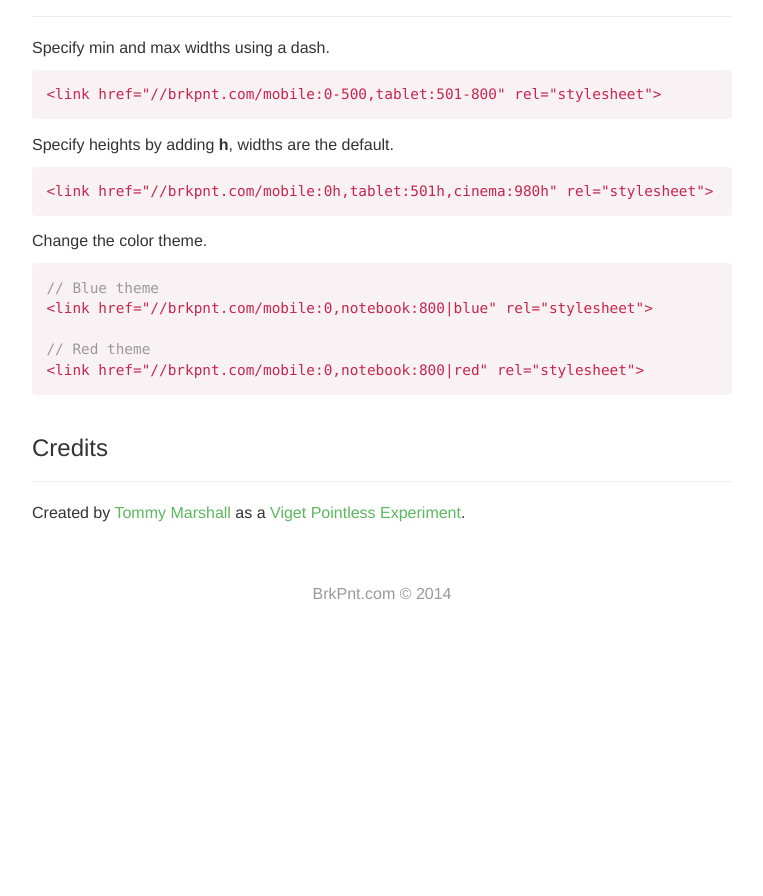
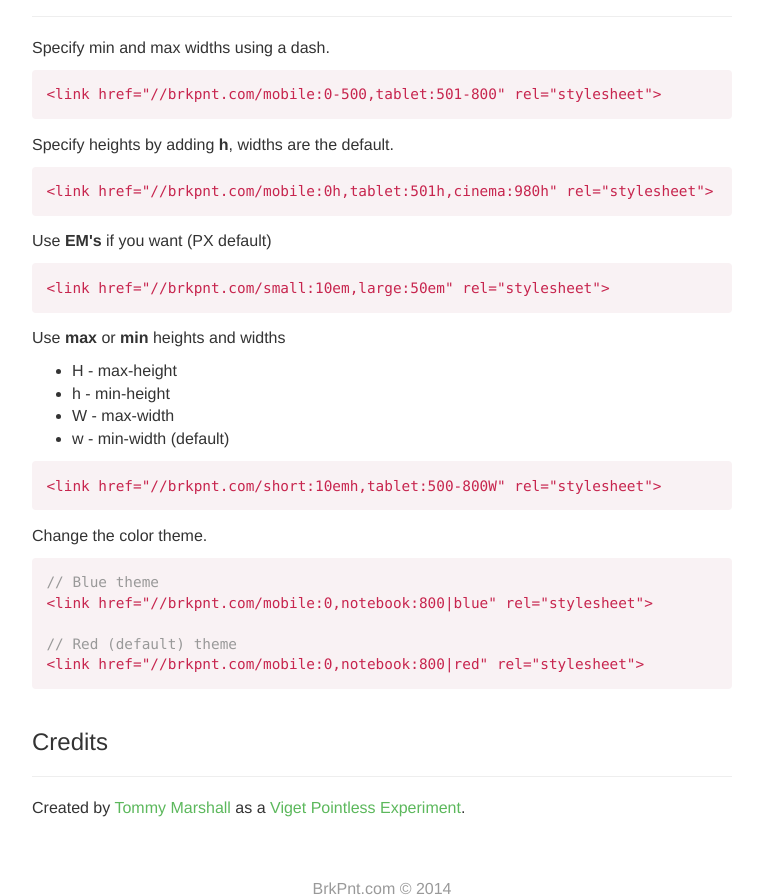
Before and after one commit to tommymarshall/brkpnt, a PHP site: page / in a window 1280 px wide. Shown: the part 727-1623 px from the top of the page, without its empty margins (258-1021 px from the left). Before the commit the page ends 1327 px from the top, so only its background shows below. Run offline with PHP 8.4, Linux system fonts and the light colour scheme; some libraries are stand-ins or nearby versions.

Commit message:
Refactors code, allows for min and max values.

```diff
--- a/public/home.php
+++ b/public/home.php
@@ -40,11 +40,25 @@
 		<code>
 			&lt;link href="//brkpnt.com/mobile:0h,tablet:501h,cinema:980h" rel="stylesheet"&gt;
 		</code>
+		<p>Use <strong>EM's</strong> if you want (PX default)</p>
+		<code>
+			&lt;link href="//brkpnt.com/small:10em,large:50em" rel="stylesheet"&gt;
+		</code>
+		<p>Use <strong>max</strong> or <strong>min</strong> heights and widths</p>
+		<ul>
+			<li>H - max-height</li>
+			<li>h - min-height</li>
+			<li>W - max-width</li>
+			<li>w - min-width (default)</li>
+		</ul>
+		<code>
+			&lt;link href="//brkpnt.com/short:10emh,tablet:500-800W" rel="stylesheet"&gt;
+		</code>
 		<p>Change the color theme.</p>
 		<code>
 			<span>// Blue theme</span><br>
 			&lt;link href="//brkpnt.com/mobile:0,notebook:800|blue" rel="stylesheet"&gt;
-			<br><br><span>// Red theme</span><br>
+			<br><br><span>// Red (default) theme</span><br>
 			&lt;link href="//brkpnt.com/mobile:0,notebook:800|red" rel="stylesheet"&gt;
 		</code>
 		<h3>Credits</h3>
--- a/public/index.php
+++ b/public/index.php
@@ -1,48 +1,17 @@
 <?php
 
-// Get Route
-$route = substr($_SERVER['REQUEST_URI'], 1);
+class MediaQueryBuilder {
 
-if (strpos($route,':') !== false) {
-	// Assign Breakpoint
-	$theme = explode('|', $route);
-	$breakpoints = explode(',', $theme[0]);
+	protected $_request;
 
-	// Assign Breakpoint values
-	foreach ($breakpoints as $data) {
-		$breakpoint_values = explode(':', $data);
-		$breakpoint_name = $breakpoint_values[0];
-		$breakpoint_data = explode('-', $breakpoint_values[1]);
+	protected $_parameters;
 
-		// Assign Min and Max breakpoint
-		$min = $breakpoint_data[0];
-		$max = $breakpoint_data[1];
+	protected $_breakpoints = [];
 
-		// height or width?
-		if (strtolower(substr($min, -1)) == "h") {
-			$first_type = 'height';
-			$min = substr($min, 0, -1);
-		} else {
-			$first_type = 'width';
-		}
-
-		$max_string = "";
-		if ( $max ) {
-			$second_type = strtolower(substr($max, -1)) == "h" ? 'height' : 'width';
-			$max = substr($max, 0, -1);
-			$max_string =  " and (max-{$second_type}: {$max}px)";
-		}
-
-		$output .= "\n@media (min-{$first_type}: {$min}px){$max_string}{\n";
-		$output .= "	body:after{\n";
-		$output .= "		content: \"$breakpoint_name\";\n";
-		$output .= "	}\n";
-		$output .= "}\n";
-	}
-
-	// Return CSS
-	$themes = array(
+	// Weird indentation to account for output
+	protected $_themes = [
 		'default' => '
+	/* Red theme */
 	background: #a12347;
 	color: #fff;
 	font-family: "Helvetica Nueu", Helvetica, Arial;
@@ -53,6 +22,7 @@ if (strpos($route,':') !== false) {
 	border-bottom-left-radius: 3px;
 		',
 		'blue' => '
+	/* Blue theme */
 	background: #2347a1;
 	color: #fff;
 	font-family: "Helvetica Nueu", Helvetica, Arial;
@@ -62,28 +32,134 @@ if (strpos($route,':') !== false) {
 	padding: 5px 10px;
 	border-bottom-left-radius: 3px;
 		'
-	);
+	];
 
-	$theme_name = $theme[1];
-	if ($theme_name && key_exists($theme_name, $themes)) {
-		$theme = $themes[$theme_name];
-	} else {
-		$theme = $themes['default'];
+	public function __construct($request)
+	{
+
+		$this->_request    = $this->cleanRequest($request);
+		$this->_parameters = $this->getBreakpointParameters($request);
+		$this->_themeName  = $this->getThemeName($request);
+		$this->build();
 	}
 
-	header("Content-Type: text/css", true);
-	echo "
-body:after {
+	public function cleanRequest($request)
+	{
+		return trim(substr($request, strrpos($request, '/')));
+	}
+
+	public function build()
+	{
+		// Assign Breakpoint values
+
+		foreach ($this->_parameters as $data) {
+			$output = "@media ";
+
+			$breakpoint_definition = explode(':', $data);
+			$breakpoint_name       = $breakpoint_definition[0];
+			$breakpoint_parameters = explode('-', $breakpoint_definition[1]);
+
+			foreach( $breakpoint_parameters as $parameter ) {
+				switch (substr($parameter, -1)) {
+					case 'H':
+						$parameter = substr($parameter, 0, -1);
+						$property = 'max-height';
+					break;
+
+					case 'W':
+						$parameter = substr($parameter, 0, -1);
+						$property = 'max-width';
+					break;
+
+					case 'h':
+						$parameter = substr($parameter, 0, -1);
+						$property = 'min-height';
+					break;
+
+					case 'w':
+						$parameter = substr($parameter, 0, -1);
+						$property = 'min-width';
+					break;
+
+					default:
+						$property = 'min-width';
+					break;
+				}
+
+				$type = strtolower(substr($parameter, -2));
+
+				if ($type == 'px' || $type == 'em') {
+					$value = $parameter;
+				} elseif (is_numeric($parameter)) {
+					$value = $parameter . 'px';
+				} else {
+					$value = $parameter;
+				}
+
+				$output .= "({$property}: {$value}) and ";
+			}
+
+			$output = substr($output, 0, strlen($output) - 5);
+			$output .= "{\n";
+			$output .= "	body:after{\n";
+			$output .= "		content: \"$breakpoint_name\";\n";
+			$output .= "	}\n";
+			$output .= "}\n";
+			$this->_breakpoints[] = $output;
+		}
+	}
+
+	public function getBreakpointParameters()
+	{
+		$parts = explode('|', $this->_request);
+
+		return explode(',', $parts[0]);
+	}
+
+	public function getThemeName($request)
+	{
+		$parts = explode('|', $this->_request);
+
+		return $parts[1];
+	}
+
+	public function getTheme()
+	{
+		$theme_name = $this->_themeName;
+		if ($theme_name && key_exists($theme_name, $this->_themes)) {
+			$theme = $this->_themes[$theme_name];
+		} else {
+			$theme = $this->_themes['default'];
+		}
+
+		return $theme;
+	}
+
+	public function output()
+	{
+		$output = implode('', $this->_breakpoints);
+
+		echo "body:after {
 	box-sizing: border-box;
 	position: fixed;
 	right: 0;
 	text-align: center;
 	top: 0;
 	z-index: 99;
-	$theme
+	{$this->getTheme()}
 }
 $output
-";
+	";
+	}
+}
+
+// Get Route
+$route = substr($_SERVER['REQUEST_URI'], 1);
+
+if (strpos($route,':') !== false) {
+	$css = new MediaQueryBuilder($route);
+	header("Content-Type: text/css", true);
+	echo $css->output();
 } else {
 	include 'home.php';
 }
```
Also changed, not shown: public/.htaccess (renamed from .htaccess).
